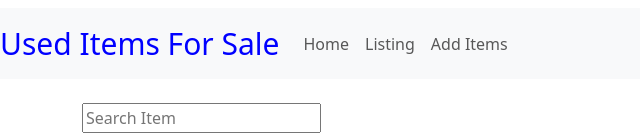
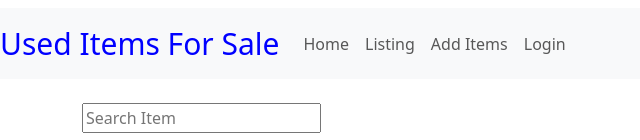
Before and after one commit to nnpk1007/flatiron-market-place-react-app, a React (Create React App) app: page / in a window 1280 px wide. Shown: the top 140 px of the page, without its empty margins (0-640 px from the left). Built offline with nearby package versions, Linux system fonts and the light colour scheme; no server answers.

Commit message:
add feature to show login logout in App.js

```diff
--- a/src/App.js
+++ b/src/App.js
@@ -1,4 +1,4 @@
-import React from "react";
+import React, { useState } from "react";
 import { BrowserRouter as Router, Route, Link, Switch } from "react-router-dom";
 
 import "bootstrap/dist/css/bootstrap.min.css";
@@ -7,6 +7,13 @@ import Listing from "./component/Listing";
 import AddItem from "./component/AddItem";
 
 function App() {
+  // state to track user logged in
+  const [loggedIn, setLoggIn] = useState(false)
+
+  const handleLogout = () => {
+    setLoggIn(false)
+  }
+
   return (
     <Router>
       <nav className="navbar navbar-expand-lg navbar-light bg-light mt-2">
@@ -21,9 +28,18 @@ function App() {
           <li className="nav-item">
             <Link className="nav-link" to="/add-item">Add Items</Link>
           </li>
-          {/* <li className="nav-item">
-            <Link className="nav-link" to="/login">Login</Link>
-          </li> */}
+          {/* if loggedin is true, then show Logout, if not, show Login*/}
+          {
+            loggedIn ? (
+              <li className="nav-item">
+                <button className="nav-link btn btn-link" onClick={handleLogout}>Logout</button>
+              </li>
+            ) : (
+              <li className="nav-item">
+                <button className="nav-link" to="/login">Login</button>
+              </li>
+            )
+          }
         </ul>
       </nav>
       <div className="container mt-4">
```
